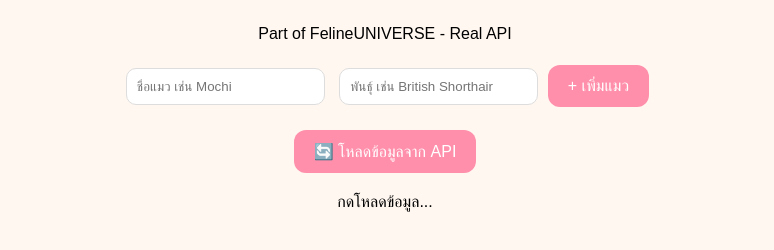
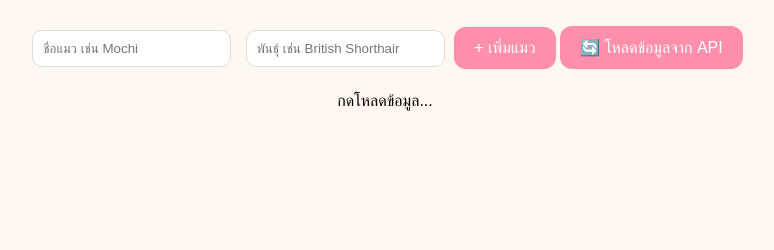
Before and after one commit to ultimatecgn-cloud/FelineSTUDIO, a plain HTML site: page index.html in a window 1280 px wide. Shown: the part 128-378 px from the top of the page, without its empty margins (255-1029 px from the left). Drawn offline with Linux system fonts and the light colour scheme.

Commit message:
Update index.html

```diff
--- a/index.html
+++ b/index.html
@@ -8,9 +8,6 @@
 </head>
 <body>
   <h1>🐱 FelineSTUDIO</h1>
-  <p>Part of FelineUNIVERSE - Real API</p>
-
-  <div class="form">
     <input id="name" placeholder="ชื่อแมว เช่น Mochi">
     <input id="breed" placeholder="พันธุ์ เช่น British Shorthair">
     <button onclick="addCat()">+ เพิ่มแมว</button>
```
